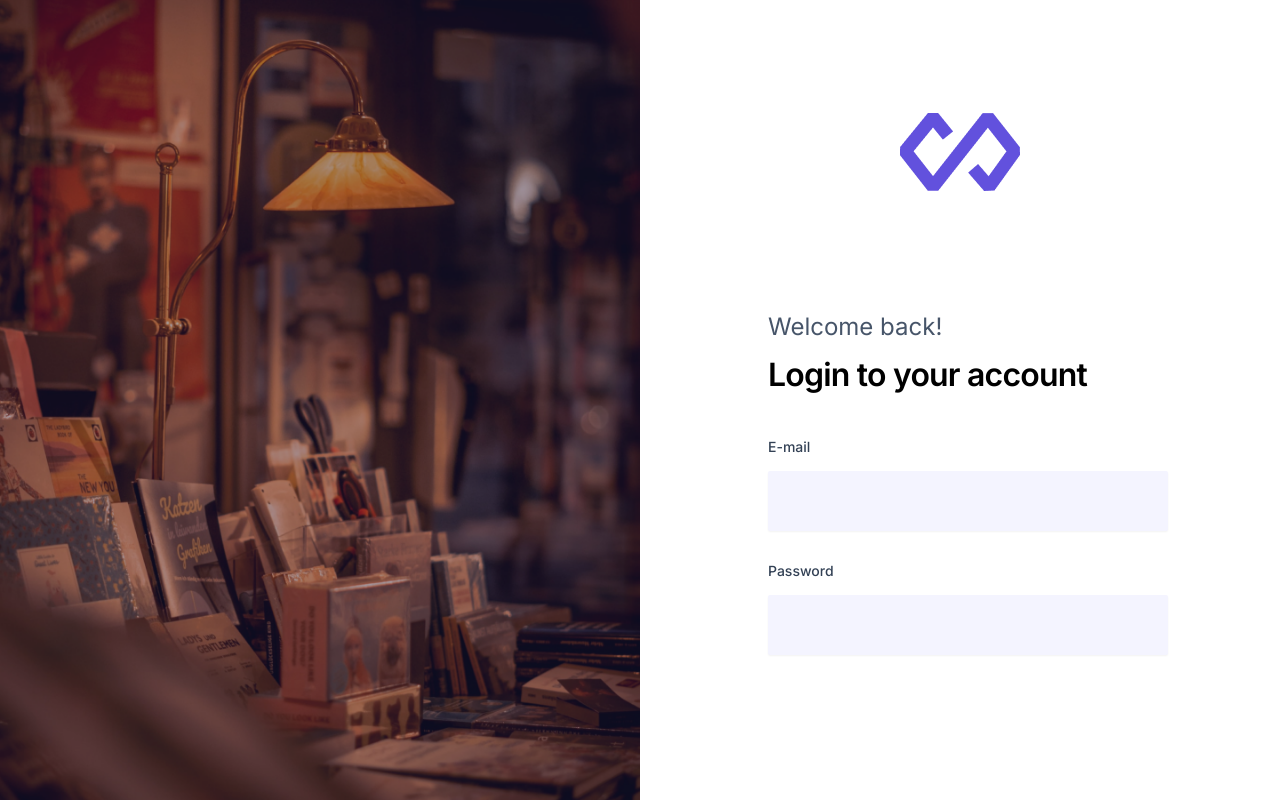
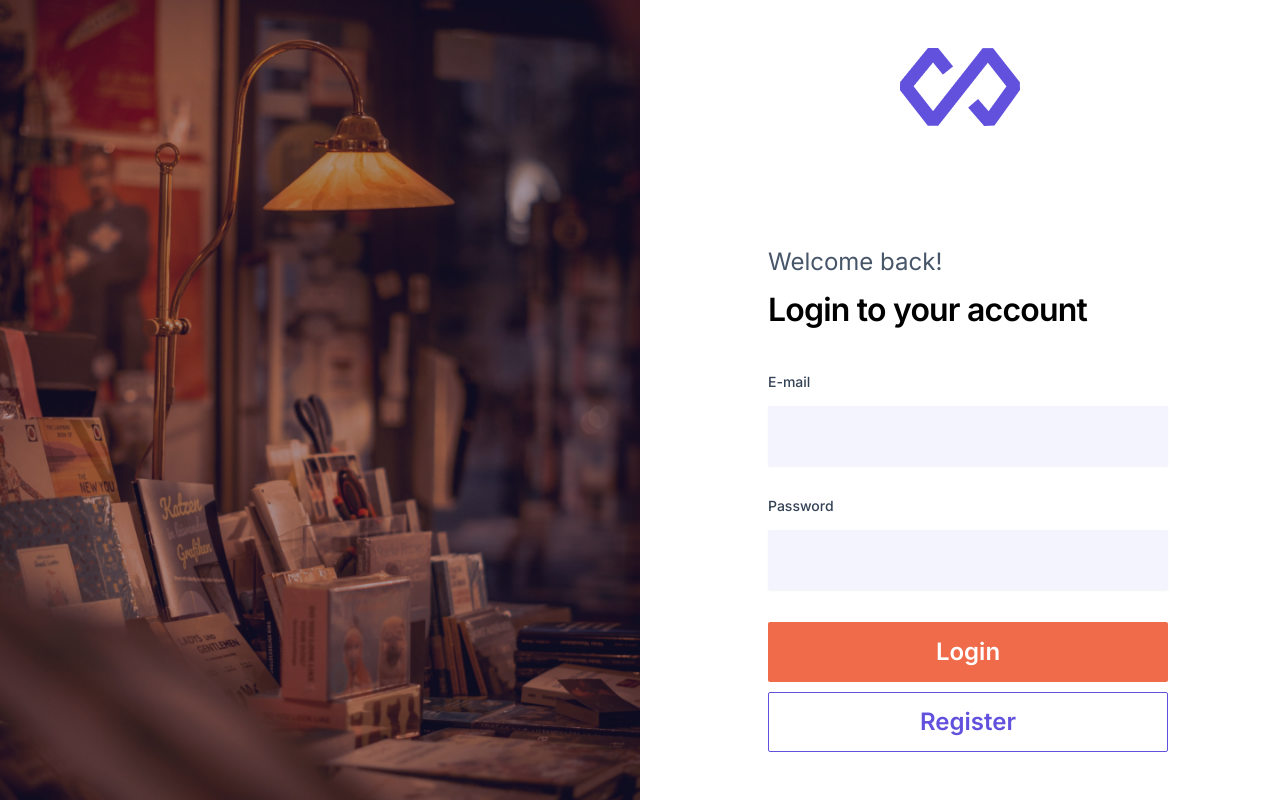
Before and after one commit to BerkinAker/C44t5R, a Next.js app: page / in a window 1280 px wide. Built offline with nearby package versions, Linux system fonts and the light colour scheme.

Commit message:
button component

```diff
--- a/src/components/AuthForm.tsx
+++ b/src/components/AuthForm.tsx
@@ -3,6 +3,7 @@
 import { useState } from "react"
 import { useForm, FieldValues, SubmitHandler } from "react-hook-form"
 import Input from "./inputs/Input"
+import Button from "./Button"
 
 type UserAction = "LOGIN" | "SIGNUP"
 
@@ -30,7 +31,7 @@ export default function AuthForm() {
 
   const onSubmit: SubmitHandler<FieldValues> = (data) => {
     setIsLoading(true)
-
+    console.log("helloo")
     if (action === "LOGIN") {
       // login
     } else {
@@ -47,8 +48,13 @@ export default function AuthForm() {
         )}
         <Input id="email" label="E-mail" register={register} errors={errors} type="email" />
         <Input id="password" label="Password" register={register} errors={errors} type="password" />
-        <div>
-
+        <div className="space-y-[10px]">
+          <Button type="submit" classNames="w-full sm:w-[400px] h-[60px] flex items-center" bgColor="bg-[#EF6B4A]" textColor="text-[#FFFFFF]" disabled={isLoading}>
+              {action === "LOGIN" ? "Login" : "Register"}
+          </Button>
+          <Button classNames="w-full sm:w-[400px] h-[60px] flex items-center" bgColor="transparent" textColor="text-[#6251DD]" borderColor="border border-[#6251DD]" disabled={isLoading}>
+            {action === "LOGIN" ? "Register" : "Login"}
+          </Button>
         </div>
       </form>
     </div>
--- /dev/null
+++ b/src/components/Button.tsx
@@ -0,0 +1,23 @@
+"use client"
+
+import clsx from "clsx"
+
+interface ButtonProps {
+  children?: React.ReactNode
+  type?: "button" | "submit" | "reset" | undefined
+  onClick?: () => void
+  bgColor?: string
+  textColor?: string
+  borderColor?: string
+  classNames?: string
+  disabled?: boolean
+}
+
+
+export default function Button({ children, type, onClick, bgColor, textColor, borderColor, disabled, classNames }: ButtonProps) {
+  return (
+    <button className={clsx(`flex justify-center text-2xl font-semibold rounded-sm px-4 py-2`, bgColor ? bgColor : "bg-slate-700", textColor ? textColor : "text-white", borderColor ? borderColor : "border-0", disabled && "cursor-not-allowed opacity-50" ,classNames ? classNames : "" )} onClick={onClick} disabled={disabled}>
+      {children}
+    </button>
+  )
+}
```
